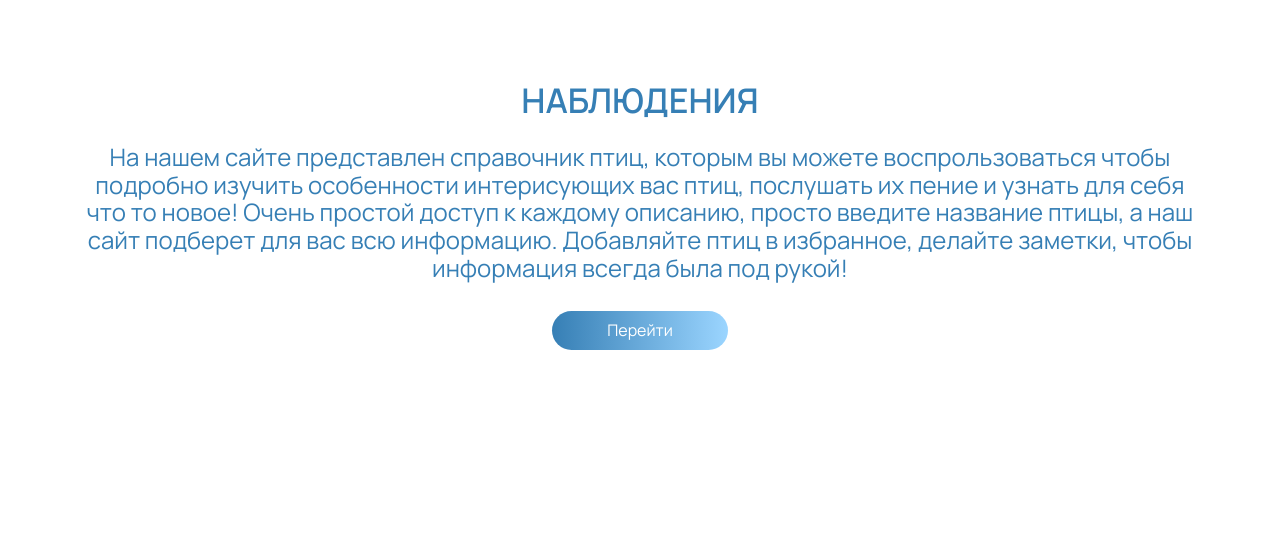
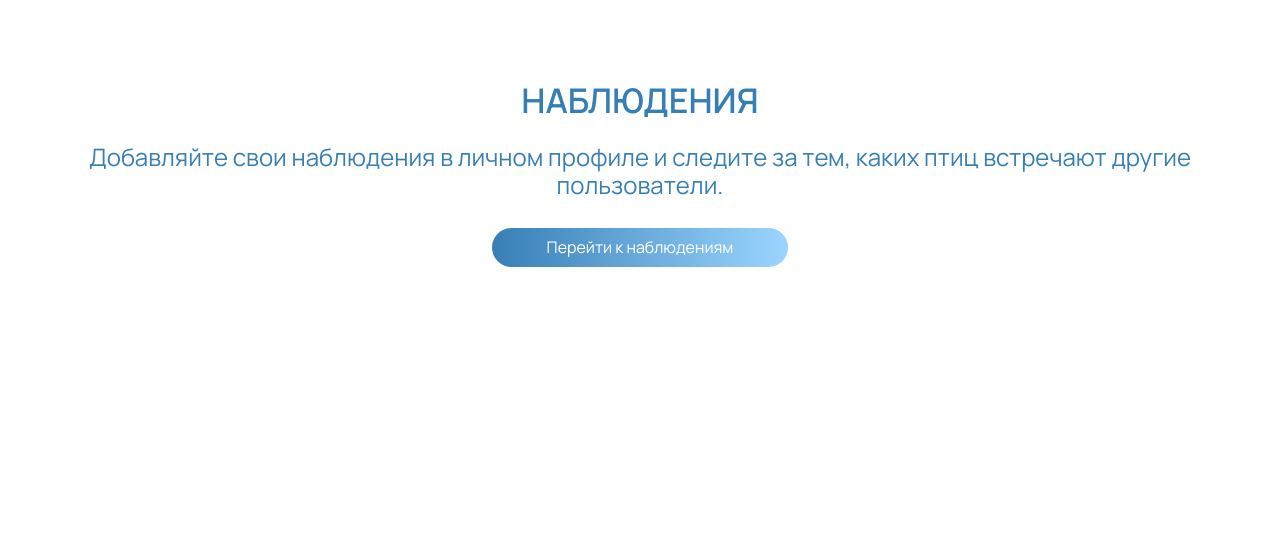
Before and after one commit to Alexand-Rub/birds, a Django app: page / in a window 1280 px wide. Shown: the part 1172-1722 px from the top of the page. After the commit the page ends 1439 px from the top, so only its background shows below. Run offline with Django 5.2, Linux system fonts and the light colour scheme; some libraries are stand-ins or nearby versions.

Commit message:
НАБЛЮДЕНИЯ

```diff
--- a/birdsite/templates/base.html
+++ b/birdsite/templates/base.html
@@ -58,12 +58,8 @@
         </section>
         <section class="main-block main_guide">
             <h1 class="main-title">НАБЛЮДЕНИЯ</h1>
-            <p class="main_guide-p">На нашем сайте представлен справочник птиц, которым вы можете воспрользоваться чтобы
-                подробно изучить
-                особенности интерисующих вас птиц, послушать их пение и узнать для себя что то новое! Очень простой
-                доступ к каждому описанию, просто введите название птицы, а наш сайт подберет для вас всю информацию.
-                Добавляйте птиц в избранное, делайте заметки, чтобы информация всегда была под рукой!</p>
-            <a class="main_link" href="{% url 'observations:list' %}">Перейти</a>
+            <p class="main_guide-p">Добавляйте свои наблюдения в личном профиле и следите за тем, каких птиц встречают другие пользователи.</p>
+            <a class="main_link" href="{% url 'observations:list' %}">Перейти к наблюдениям</a>
         </section>
 
 
```
